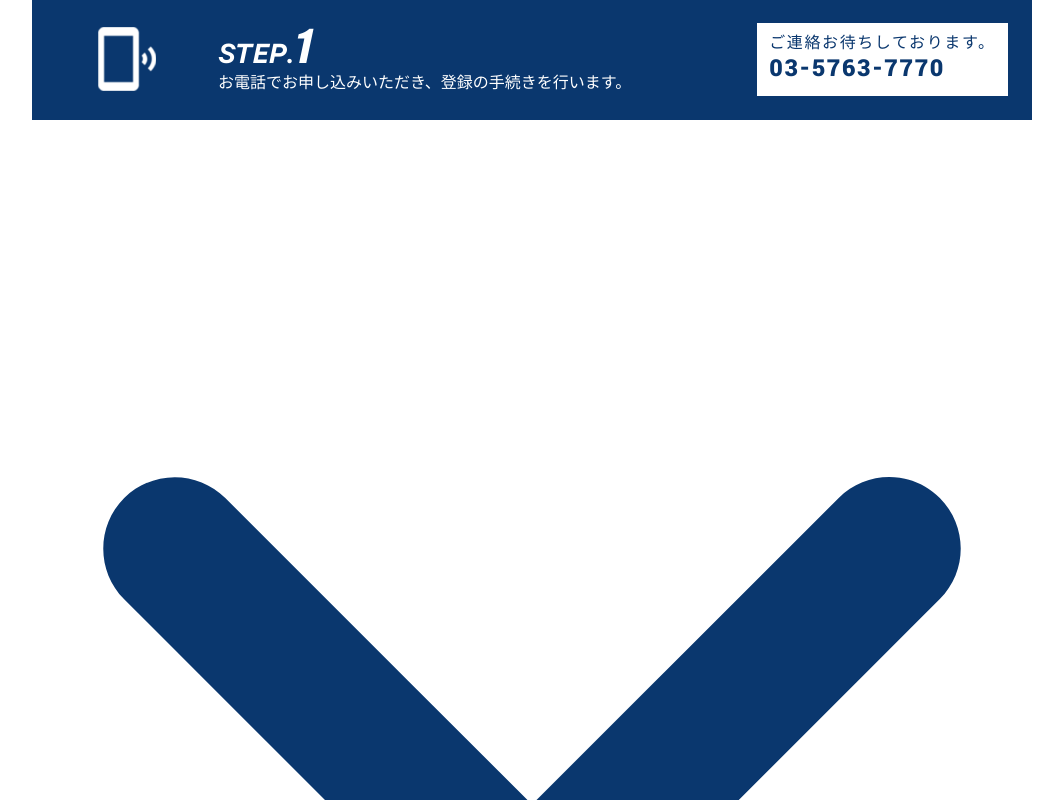
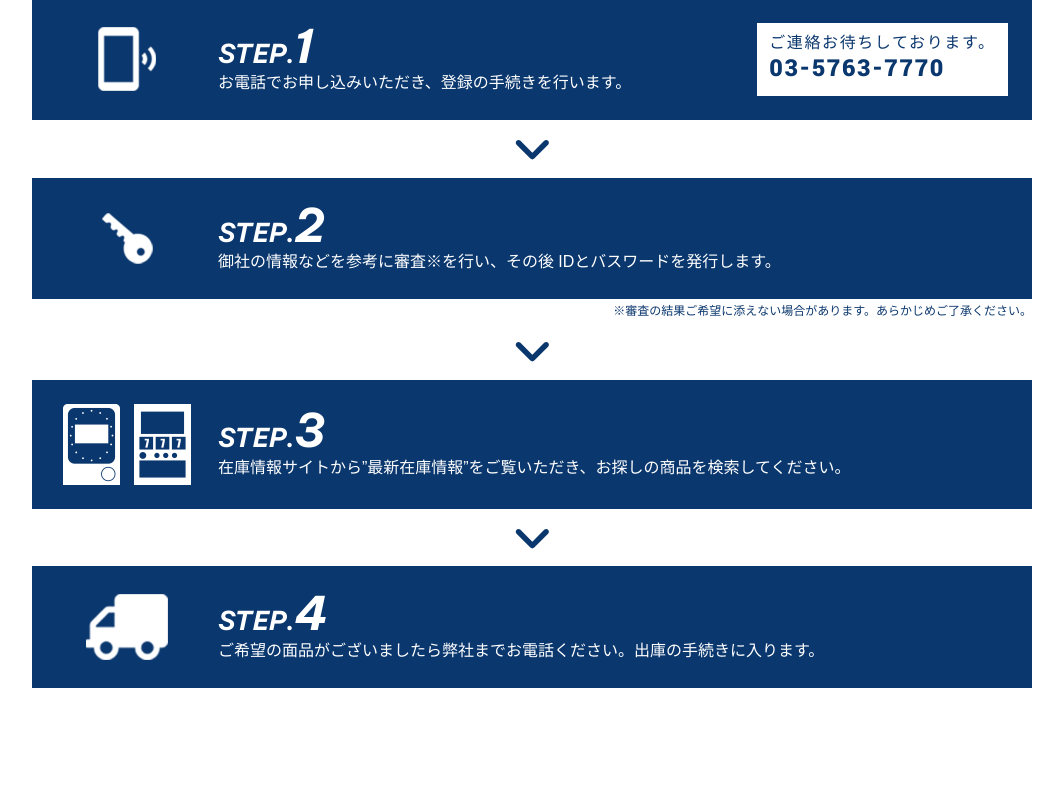
Before and after one commit to joystream20/sp-group, a Nuxt app: page /solution in a window 1280 px wide. Shown: the part 3520-4320 px from the top of the page, without its empty margins (108-1171 px from the left). Built offline with nearby package versions, Linux system fonts and the light colour scheme; what vue3-smooth-scroll would draw is missing.

Commit message:
loc-0623-5-joy

```diff
--- a/src/assets/styles/main.scss
+++ b/src/assets/styles/main.scss
@@ -1244,6 +1244,9 @@ $ww : 896;
             .arContainer{
               svg{
                 color:$col1;
+                display: inline-block;
+                fill:$col1;
+                font-size: 1.3em;;
               }
             }
           }
--- a/src/components/Cats.vue
+++ b/src/components/Cats.vue
@@ -40,7 +40,7 @@
 
 <template>
     <div class="catContainer tw-relative" @mouseover="mOver" @mouseleave="mOut">
-      <p class="ttl u_ff4 u_col1 u_bgcol3 tw-px-8 tw-py-1 md:tw-text-xl tw-flex tw-justify-between tw-items-center"><span class="txt">CATEGORY</span><font-awesome-icon :icon="['fass', 'angle-down']" /></p>
+      <p class="ttl u_ff4 u_col1 u_bgcol3 tw-px-8 tw-py-1 md:tw-text-xl tw-flex tw-justify-between tw-items-center"><span class="txt">CATEGORY</span><SvgAngleDown /></p>
       <div class="arcList-wrap tw-absolute tw-w-full u_bgcol3">
         <ul class="arcList tw-px-4 tw-py-4">
           <li v-for="cat in cats" :key="cat.id" class="arcList-item">
@@ -56,6 +56,7 @@
     min-width:11em;
     svg{
       font-size:1.5em;
+      fill:$col1;
     }
   }
   .arcList{
--- a/src/pages/solution.vue
+++ b/src/pages/solution.vue
@@ -249,7 +249,7 @@ const close = () => {
                 </div>
               </div>
               <div class="arContainer tw-text-center tw-text-6xl">
-                <font-awesome-icon :icon="['fas', 'angle-down']" />
+                <SvgAngleDown />
               </div>
               <div class="stpContainer-box">
                 <div class="stpContainer-wrap md:tw-flex tw-text-center">
@@ -266,7 +266,7 @@ const close = () => {
                 <p class="note tw-text-smm tw-text-right">※審査の結果ご希望に添えない場合があります。あらかじめご了承ください。</p>
               </div>
               <div class="arContainer tw-text-center tw-text-6xl">
-                <font-awesome-icon :icon="['fas', 'angle-down']" />
+                <SvgAngleDown />
               </div>
               <div class="stpContainer-box">
                 <div class="stpContainer-wrap md:tw-flex tw-text-center">
@@ -283,7 +283,7 @@ const close = () => {
 
               </div>
               <div class="arContainer tw-text-center tw-text-6xl">
-                <font-awesome-icon :icon="['fas', 'angle-down']" />
+                <SvgAngleDown />
               </div>
               <div class="stpContainer-box">
                 <div class="stpContainer-wrap md:tw-flex tw-text-center">
--- a/src/plugins/fontawesome.client.ts
+++ b/src/plugins/fontawesome.client.ts
@@ -1,11 +1,11 @@
-import { library, config } from '@fortawesome/fontawesome-svg-core'
+// import { library, config } from '@fortawesome/fontawesome-svg-core'
 import { FontAwesomeIcon } from '@fortawesome/vue-fontawesome'
 import { fas } from '@fortawesome/free-solid-svg-icons'
 
-config.autoAddCss = false
+// config.autoAddCss = false
 
 // regular/blandsを使いたい場合は別途インストールする
-library.add(fas)
+// library.add(fas)
 export default defineNuxtPlugin((nuxtApp) => {
   nuxtApp.vueApp.component('font-awesome-icon', FontAwesomeIcon, {})
 })
```
